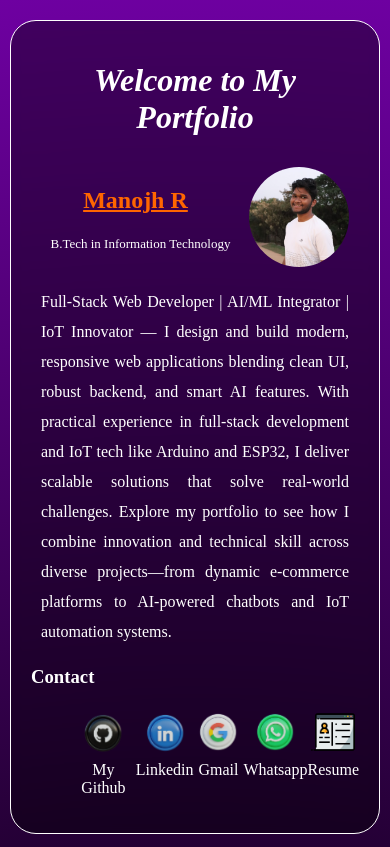
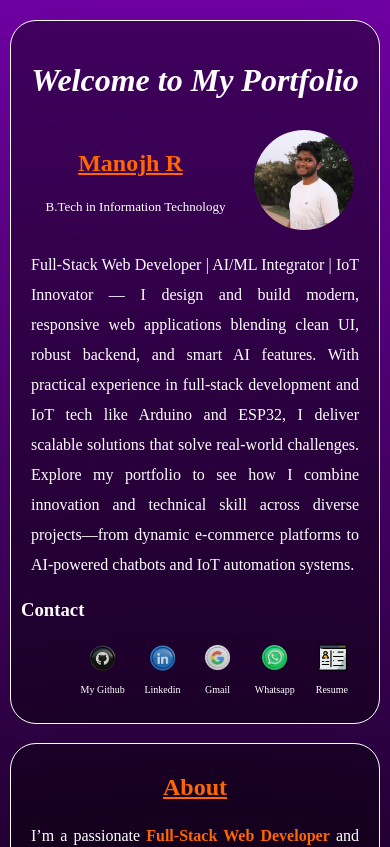
Before and after one commit to manojh17/Manojh_R, a plain HTML site: page index.html in a window 390 px wide. Shown: the top 847 px of the page. Drawn offline with nearby package versions, Linux system fonts and the light colour scheme; files whose address does not match are found by name; a web font is replaced by a local one.

Commit message:
responsive changes

```diff
--- a/styles.css
+++ b/styles.css
@@ -85,7 +85,6 @@ html {
 
 
     .hero,.about{
-        width: ;
         display: flex;
         justify-content: space-around;
         margin: 0 50px;
@@ -424,7 +423,6 @@ h1{
 }
 
 h3{
-  width:
   text-wrap: nowrap;
 
 }
@@ -436,9 +434,9 @@ h3{
 
 /* home and abt card */
     .home,.about{
-        justify-content: space-around;
+
         margin: 0 10px;
-        padding: 20px;
+        padding: 10px;
         padding-top: 10px;
         border: #ffffff 1px solid;
         border-radius: 26px;
@@ -460,12 +458,16 @@ h3{
     .contact-section>ul>li>a{
       color: #ffffff;
       text-decoration: none;
+      font-size: x-small;
     }
+
+
     .heartbeat{
-      width: 50px;
+      width: 35px;
         display: inline-block;
     transform-origin: center;
     will-change: transform;
+
     }
     .heartbeat:hover {
     animation: beat 0.9s ease-in-out 1 forwards;
```
